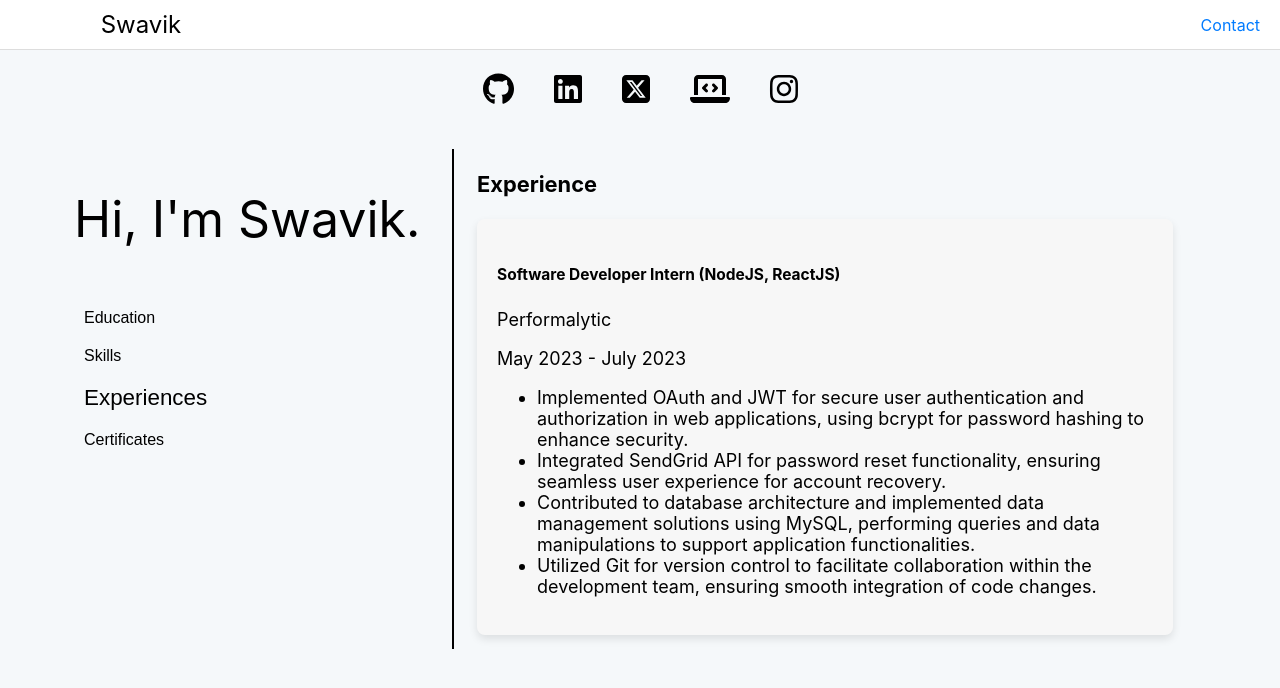
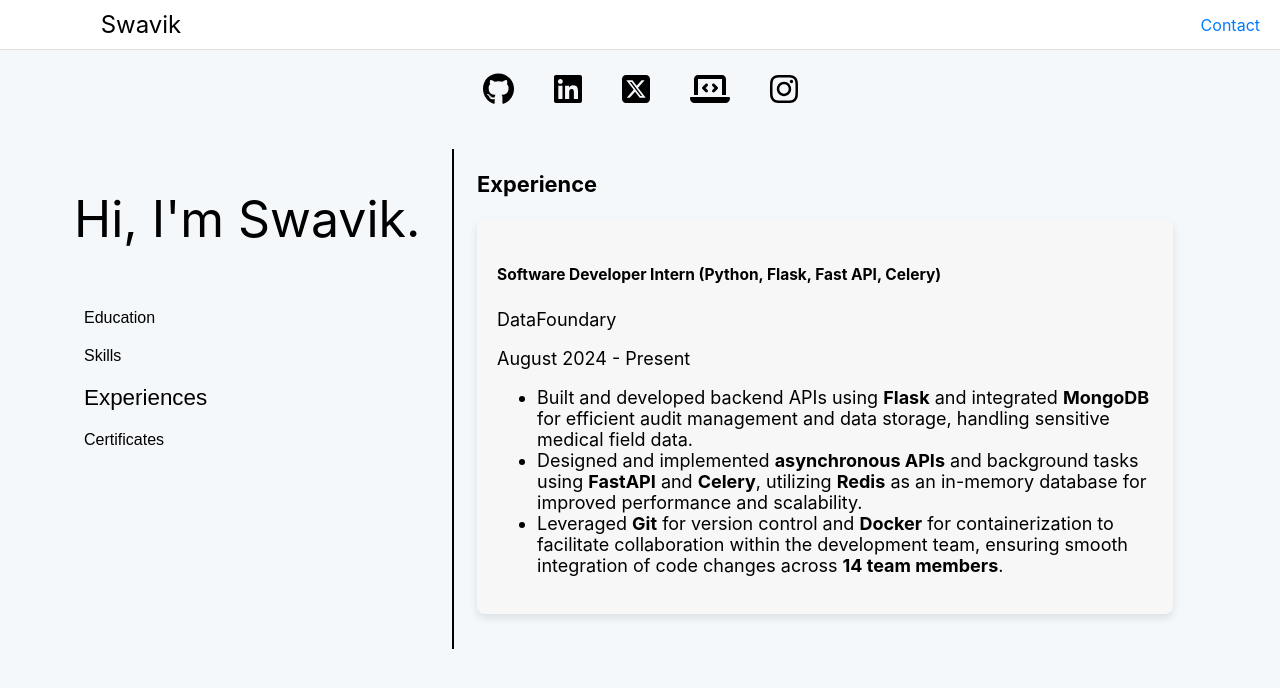
Before and after one commit to SwavikPatra/iamswavik, a React (Create React App) app: page /iamswavik/bio in a window 1280 px wide. Both pictures are taken after a click on the button "Experiences". Shown: the top 688 px of the page. Built offline with nearby package versions, Linux system fonts and the light colour scheme; a web font is replaced by a local one.

Commit message:
experience added

```diff
--- a/src/components/Experiences.js
+++ b/src/components/Experiences.js
@@ -9,14 +9,13 @@ function Experiences() {
         <h3>Experience</h3>
 
         <div className="card">
-          <h5>Software Developer Intern (NodeJS, ReactJS)</h5>
-          <p className="p-x-small">Performalytic</p>
-          <p className="p-x-small">May 2023 - July 2023</p>
+          <h5>Software Developer Intern (Python, Flask, Fast API, Celery)</h5>
+          <p className="p-x-small">DataFoundary</p>
+          <p className="p-x-small">August 2024 - Present</p>
           <ul className="p-x-small">
-            <li>Implemented OAuth and JWT for secure user authentication and authorization in web applications, using bcrypt for password hashing to enhance security.</li>
-            <li>Integrated SendGrid API for password reset functionality, ensuring seamless user experience for account recovery.</li>
-            <li>Contributed to database architecture and implemented data management solutions using MySQL, performing queries and data manipulations to support application functionalities.</li>
-            <li>Utilized Git for version control to facilitate collaboration within the development team, ensuring smooth integration of code changes.</li>
+            <li>Built and developed backend APIs using <strong>Flask</strong> and integrated <strong>MongoDB</strong> for efficient audit management and data storage, handling sensitive medical field data.</li>
+            <li>Designed and implemented <strong>asynchronous APIs</strong> and background tasks using <strong>FastAPI</strong> and <strong>Celery</strong>, utilizing <strong>Redis</strong> as an in-memory database for improved performance and scalability.</li>
+            <li>Leveraged <strong>Git</strong> for version control and <strong>Docker</strong> for containerization to facilitate collaboration within the development team, ensuring smooth integration of code changes across <strong>14 team members</strong>.</li>
           </ul>
         </div>
 
@@ -24,6 +23,7 @@ function Experiences() {
       </div>
     </div>
   );
+
 }
 
 export default Experiences;
```
Also changed, not shown: 2 other files (tests, documents, lock files or other folders).
